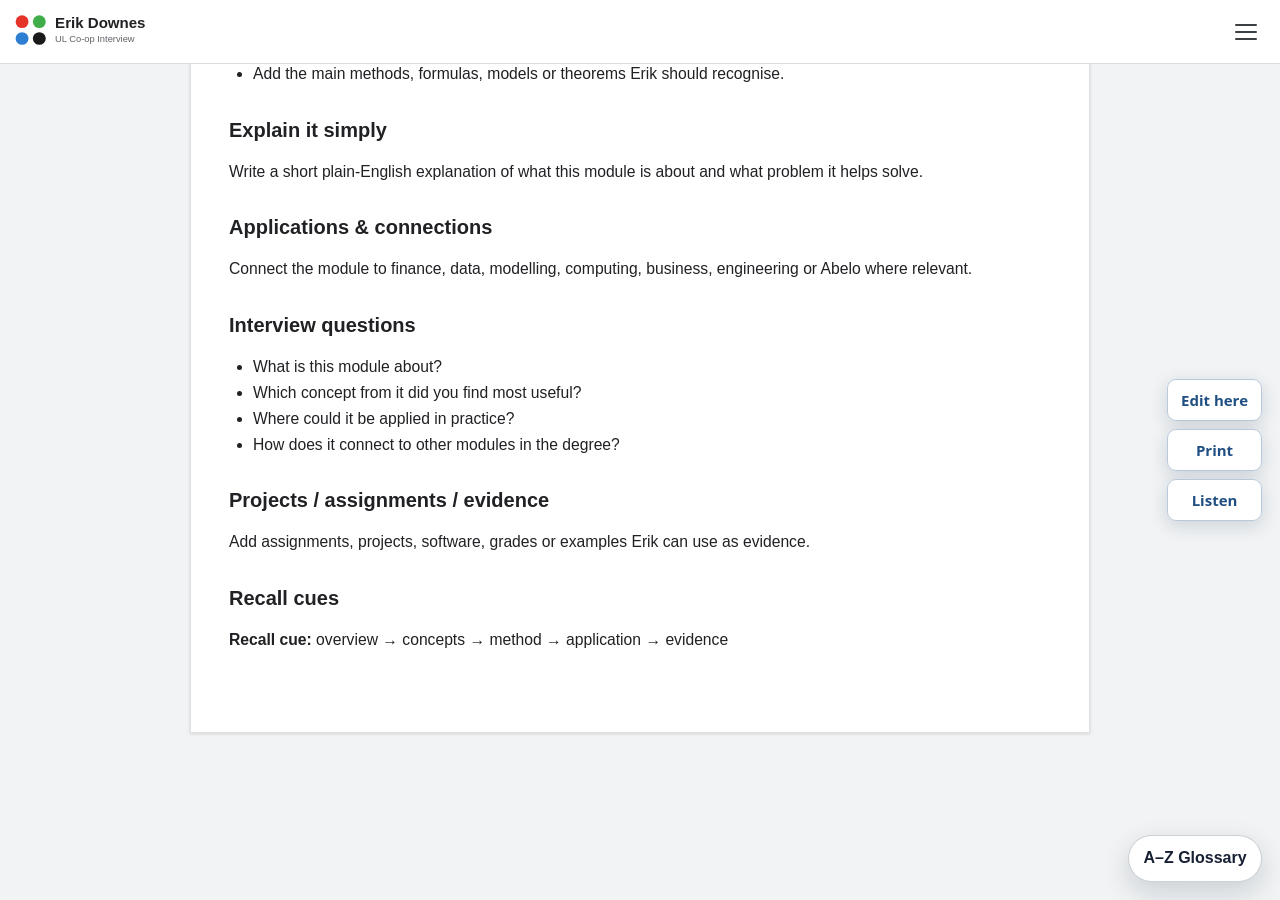
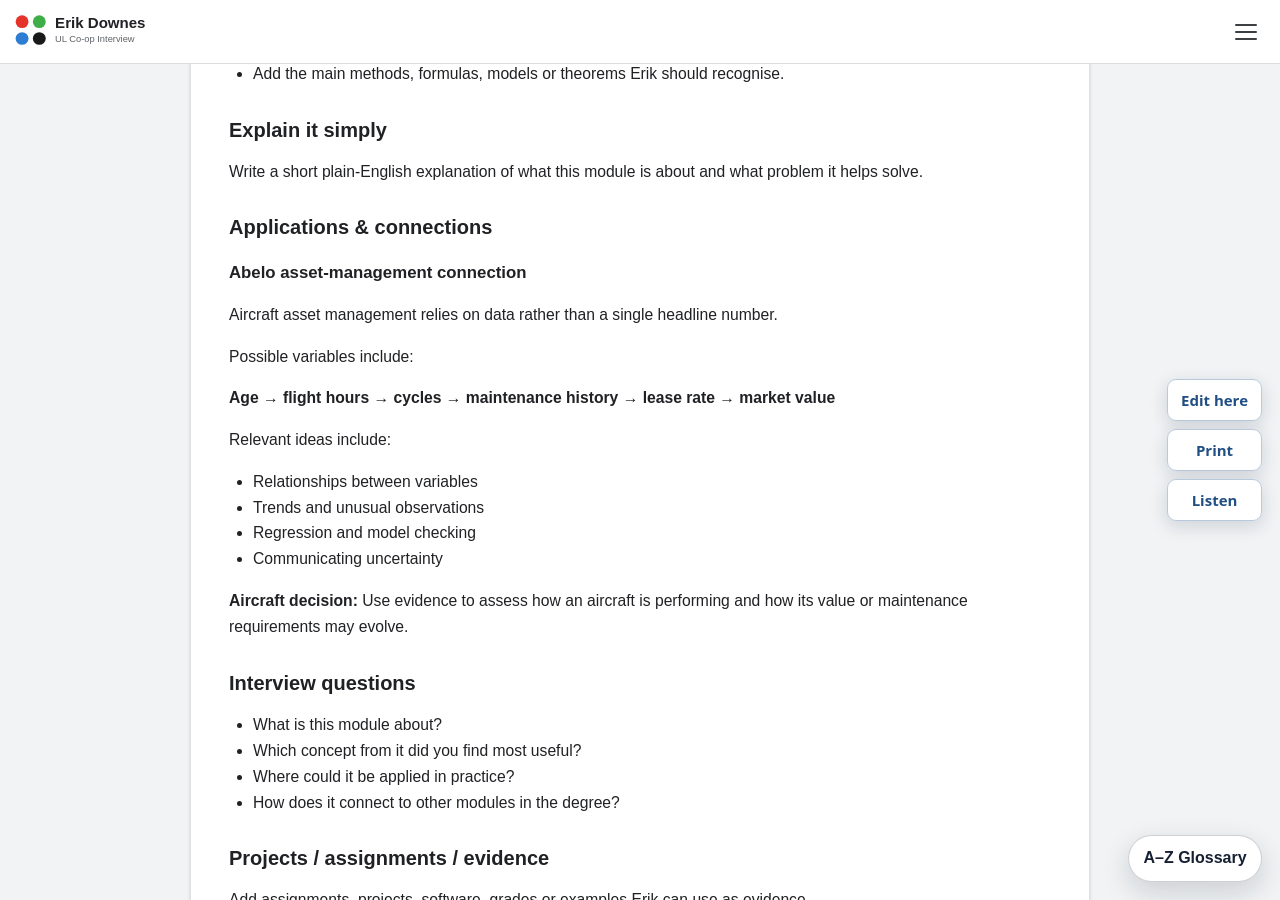
Before and after one commit to ronandownes/coop, a Jekyll site: the page built from modules/ms4034-applied-data-analysis.md, in a window 1280 px wide and 900 px high, scrolled down 620 px. Built offline with Jekyll 4.4.1, drawn with Linux system fonts in a browser that asks for light colours.

Commit message:
Add Abelo asset-management application

```diff
--- a/modules/ms4034-applied-data-analysis.md
+++ b/modules/ms4034-applied-data-analysis.md
@@ -32,7 +32,22 @@ Write a short plain-English explanation of what this module is about and what pr
 
 ## Applications & connections
 
-Connect the module to finance, data, modelling, computing, business, engineering or Abelo where relevant.
+### Abelo asset-management connection
+
+Aircraft asset management relies on data rather than a single headline number.
+
+Possible variables include:
+
+**Age → flight hours → cycles → maintenance history → lease rate → market value**
+
+Relevant ideas include:
+
+- Relationships between variables
+- Trends and unusual observations
+- Regression and model checking
+- Communicating uncertainty
+
+**Aircraft decision:** Use evidence to assess how an aircraft is performing and how its value or maintenance requirements may evolve.
 
 ## Interview questions
 
```
